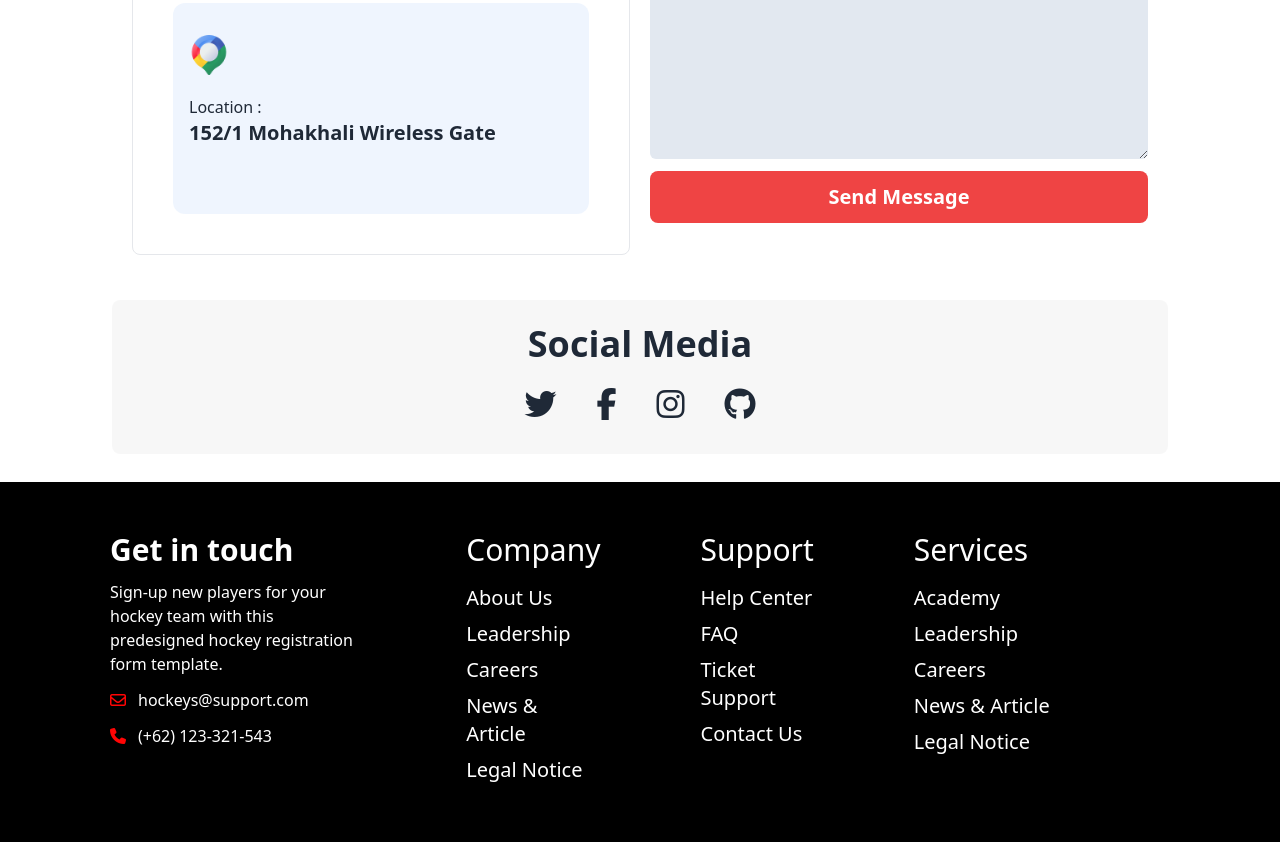
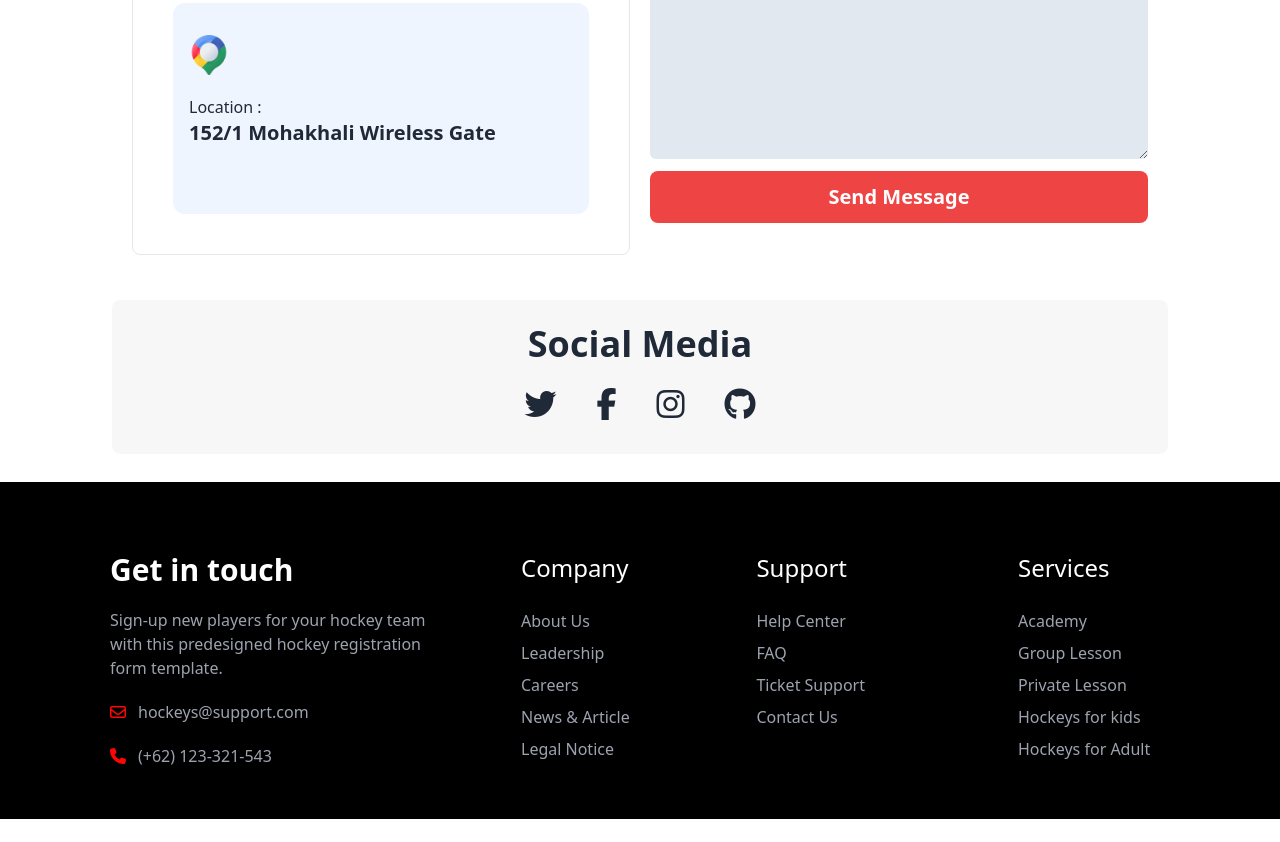
Before and after one commit to Shafiul007/hockey, a plain HTML site: page index.html in a window 1280 px wide. Shown: the part 4991-5833 px from the top of the page. After the commit the page ends 5810 px from the top, so only its background shows below. Drawn offline with nearby package versions, Linux system fonts and the light colour scheme.

Commit message:
footer responsed for mobile

```diff
--- a/index.html
+++ b/index.html
@@ -332,19 +332,19 @@
             <div class="grid space-y-2 lg:space-y-0 gap-3 grid-cols-1 grid-rows-6 lg:grid-cols-2">
 
               <div class="py-3 space-y-3 lg:row-span-1 lg:col-span-1">
-                <h1 class="text-2xl text-black">Your Name</h1>
+                <h1 class="text-2xl text-black">Your Name :</h1>
                 <input class="p-3 w-full border-none bg-slate-200 rounded-md"  type="text" placeholder="Enter your full name">
               </div>
               <div class="py-3 space-y-3 lg:row-span-1 lg:col-span-1" >
-                <h1 class="text-2xl text-black">Your Email</h1>
+                <h1 class="text-2xl text-black">Your Email :</h1>
                 <input class="p-3 w-full border-none bg-slate-200 rounded-md"  type="email" placeholder="Enter your email">
               </div>
               <div class="py-3 space-y-3 lg:row-span-1 lg:col-span-1">
-                <h1 class="text-2xl text-black">Subject</h1>
+                <h1 class="text-2xl text-black">Subject :</h1>
                 <input class="p-3 w-full border-none bg-slate-200 rounded-md"  type="text" placeholder="Enter your subject">
               </div>
               <div class="py-3 space-y-3 lg:row-span-1 lg:col-span-1">
-                <h1 class="text-2xl text-black">Phone Number</h1>
+                <h1 class="text-2xl text-black">Phone Number :</h1>
                 <input class="p-3 w-full border-none bg-slate-200 rounded-md"  type="number" placeholder="Enter your phone">
               </div>
               <div class="py-3 space-y-3 lg:col-span-2 lg:row-span-3">
@@ -370,40 +370,40 @@
         </section>
     </main>
     <footer class="bg-black text-white p-3 lg:px-[110px] lg:py-[50px]">
-      <div class="flex flex-col lg:flex-row justify-between">
-        <div class="space-y-3 w-full mr-[100px]">
-          <h1 class=" text-2xl lg:text-3xl font-bold ">Get in touch</h1>
-          <p>Sign-up new players for your hockey team with this predesigned hockey registration form template.</p>
-          <div class="flex items-center"><i class="fa-regular fa-envelope mr-3" style="color: #ff0505;"></i><p>hockeys@support.com</p></div>
-          <div class="flex items-center"><i class="fa-solid fa-phone mr-3" style="color: #ff0505;"></i><p>(+62) 123-321-543</p></div>
+      <div class="flex flex-col justify-center space-y-5 lg:flex-row lg:justify-between">
+        <div class="space-y-5 w-full lg:mt-5 lg:w-[30%] text-center lg:text-left">
+          <h1 class=" text-3xl lg:text-3xl font-bold ">Get in touch</h1>
+          <p class="text-gray-400 px-[50px] lg:px-0">Sign-up new players for your hockey team with this predesigned hockey registration form template.</p>
+          <div class="flex items-center justify-center lg:justify-start"><i class="fa-regular fa-envelope mr-3" style="color: #ff0505;"></i><p class="text-gray-400">hockeys@support.com</p></div>
+          <div class="flex items-center justify-center lg:justify-start"><i class="fa-solid fa-phone mr-3" style="color: #ff0505;"></i><p class="text-gray-400">(+62) 123-321-543</p></div>
         </div>
-        <div class="flex justify-between w-full">
-          <div class="flex flex-col mr-[100px]">
-            <h1 class="text-3xl mb-4">Company</h1>
-            <a class="text-xl mb-2" href="#">About Us</a>
-            <a class="text-xl mb-2" href="#">Leadership</a>
-            <a class="text-xl mb-2" href="#">Careers</a>
-            <a class="text-xl mb-2" href="#">News & Article</a>
-            <a class="text-xl mb-2" href="#">Legal Notice</a>
+        <div class="flex justify-between lg:w-[40%] px-[40px]">
+          <div class="flex flex-col text-center lg:text-start">
+            <h1 class="text-2xl mb-[25px]">Company</h1>
+            <a class=" mb-2 text-gray-400" href="#">About Us</a>
+            <a class=" mb-2 text-gray-400" href="#">Leadership</a>
+            <a class=" mb-2 text-gray-400" href="#">Careers</a>
+            <a class=" mb-2 text-gray-400" href="#">News & Article</a>
+            <a class=" mb-2 text-gray-400" href="#">Legal Notice</a>
           </div>
-          <div class="flex flex-col">
-            <h1 class="text-3xl mb-4">Support</h1>
-            <a class="text-xl mb-2" href="#">Help Center</a>
-            <a class="text-xl mb-2" href="#">FAQ</a>
-            <a class="text-xl mb-2" href="#">Ticket Support</a>
-            <a class="text-xl mb-2" href="#">Contact Us</a>
+          <div class="flex flex-col text-center lg:text-start">
+            <h1 class="text-2xl mb-[25px]">Support</h1>
+            <a class=" mb-2 text-gray-400" href="#">Help Center</a>
+            <a class=" mb-2 text-gray-400" href="#">FAQ</a>
+            <a class=" mb-2 text-gray-400" href="#">Ticket Support</a>
+            <a class=" mb-2 text-gray-400" href="#">Contact Us</a>
 
           </div>
 
         </div>
 
-        <div class="flex flex-col w-full ml-[100px] justify-right">
-          <h1 class="text-3xl mb-4">Services</h1>
-          <a class="text-xl mb-2" href="#">Academy</a>
-          <a class="text-xl mb-2" href="#">Leadership</a>
-          <a class="text-xl mb-2" href="#">Careers</a>
-          <a class="text-xl mb-2" href="#">News & Article</a>
-          <a class="text-xl mb-2" href="#">Legal Notice</a>
+        <div class="flex flex-col lg:w-[20%] lg:pl-[60px] lg:text-left text-center">
+          <h1 class="text-2xl mb-[25px]">Services</h1>
+          <a class=" mb-2 text-gray-400" href="#">Academy</a>
+          <a class=" mb-2 text-gray-400" href="#">Group Lesson</a>
+          <a class=" mb-2 text-gray-400" href="#">Private Lesson</a>
+          <a class=" mb-2 text-gray-400" href="#">Hockeys for kids</a>
+          <a class=" mb-2 text-gray-400" href="#">Hockeys for Adult</a>
         </div>
       </div>
     </footer>
```
